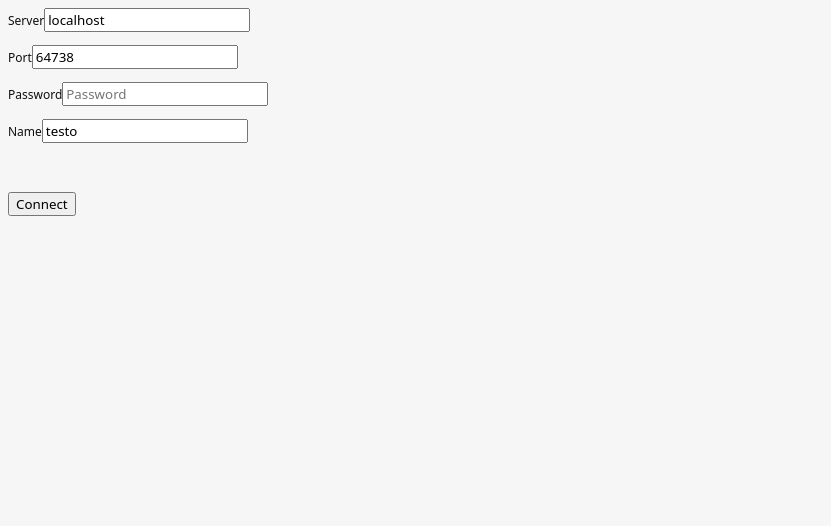
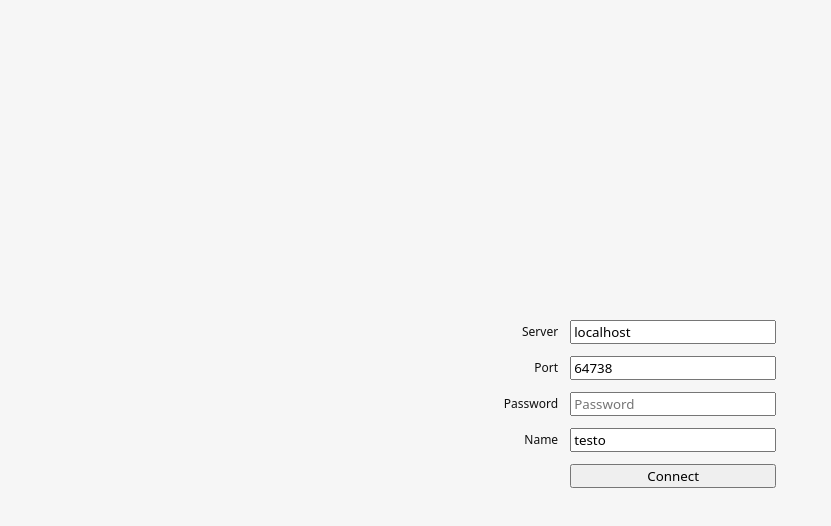
Before and after one commit to citelao/mumbo, a React (Vite) app: page / in a window 1280 px wide. Shown: the top 526 px of the page, without its empty margins (0-831 px from the left). Built offline with nearby package versions, Linux system fonts and the light colour scheme.

Commit message:
slightly prettier

```diff
--- a/src/App.css
+++ b/src/App.css
@@ -44,13 +44,6 @@ body {
   flex-direction: row;
   gap: 2rem;
   text-align: center;
-}
-
-.connection-form {
-  display: flex;
-  flex-direction: column;
-  gap: 1rem;
-  align-items: flex-start;
 }
 
 .protocol-viewer {
--- /dev/null
+++ b/src/pages/LoginPage.scss
@@ -0,0 +1,22 @@
+.container {
+    display: flex;
+    justify-content: center;
+    align-items: center;
+    height: 100vh;
+}
+
+form {
+    display: grid;
+    gap: 1rem;
+
+    // 2 template columns, then everything flows in rows
+    grid-template-columns: auto auto;
+}
+
+label {
+    text-align: right;
+}
+
+.server-stats {
+    grid-column: span 2;
+}
--- a/src/pages/LoginPage.tsx
+++ b/src/pages/LoginPage.tsx
@@ -1,6 +1,7 @@
 import { useState, useEffect } from "react";
 import { getServerStats } from "../invoke";
 import type { ServerStats } from "../invoke";
+import "./LoginPage.scss";
 
 export interface OnConnectParams {
     server: string;
@@ -76,22 +77,33 @@ export default function LoginPage(props: LoginPageProps) {
                         setError(null);
                     }
                 }}>
-                <label>
+                <label htmlFor="server">
                     Server
+                </label>
                 <input
+                    id="server"
                     placeholder="Server"
                     value={server}
                     onChange={(e) => setServer(e.target.value)}
                     onBlur={refreshServerStatsIfNeeded} />
-                </label>
                 <label>
                     Port
+                </label>
                 <input
+                    id="port"
                     placeholder="Port"
                     value={port}
                     onChange={(e) => setPort(Number(e.target.value))}
                     onBlur={refreshServerStatsIfNeeded} />
+                <label htmlFor="password">
+                    Password
                 </label>
+                <input id="password" placeholder="Password" type="password" value={password} onChange={(e) => setPassword(e.target.value)} />
+                <label htmlFor="name">
+                    Name
+                </label>
+                <input id="name" placeholder="Name" value={name} onChange={(e) => setName(e.target.value)} />
+
                 {serverStats && serverStats.stats && (
                     <div className="server-stats">
                         <p>Server Version: {serverStats.stats.server_version_v2}</p>
@@ -100,14 +112,6 @@ export default function LoginPage(props: LoginPageProps) {
                         <p>Max Bandwidth per User: {serverStats.stats.max_bandwidth_per_user}</p>
                     </div>
                 )}
-                <label>
-                    Password
-                    <input placeholder="Password" type="password" value={password} onChange={(e) => setPassword(e.target.value)} />
-                </label>
-                <label>
-                    Name
-                    <input placeholder="Name" value={name} onChange={(e) => setName(e.target.value)} />
-                </label>
                 <br />
                 <button type="submit" disabled={isConnecting}>
                     {isConnecting ? "Connecting..." : "Connect"}
```
Lines whose indentation alone changed are shown as unchanged.
